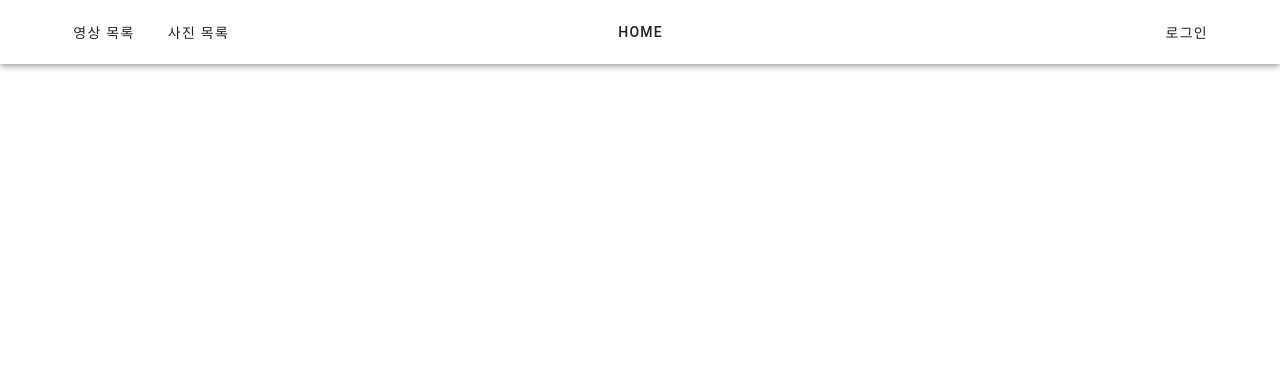
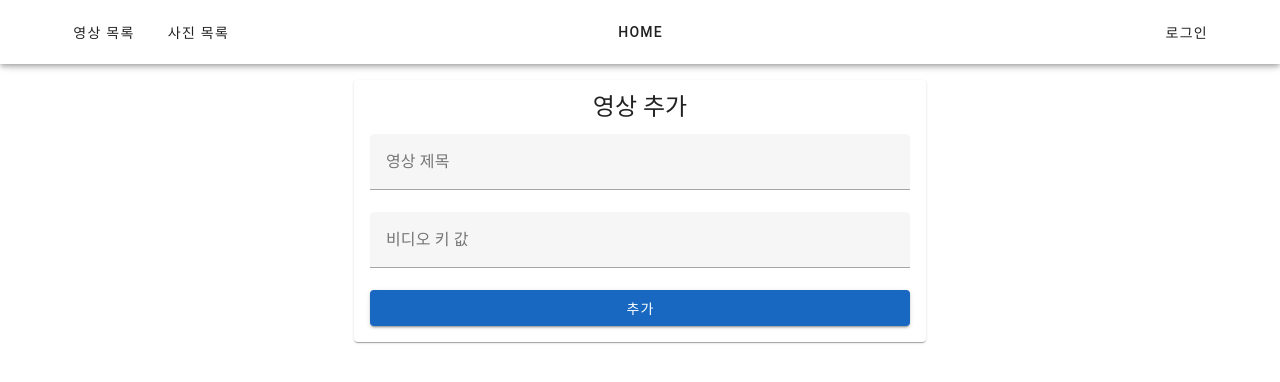
Before and after one commit to hs96wings/crud-board, a Vue app in the folder instagram-front/: page /manage in a window 1280 px wide. Shown: the top 382 px of the page. Built offline with nearby package versions, Linux system fonts and the light colour scheme.

Commit message:
[Front]: manage에서 영상 추가하기

```diff
--- a/instagram-front/src/main.js
+++ b/instagram-front/src/main.js
@@ -3,7 +3,23 @@
 import router from './router'
 import vuetify from './plugins/vuetify'
 
-const app = createApp(App)
+import axios from 'axios'
+
+const app = createApp(App);
+
+axios.interceptors.request.use(
+    config => {
+        const token = localStorage.getItem("token");
+        if (token) {
+            config.headers['Authorization'] = `Bearer ${token}`
+        }
+        return config;
+    },
+    error => {
+        // 인터셉터를 무시하고, 사용자의 본래요청인 화면으로 라우팅
+        return Promise.reject(error);
+    }
+)
 
 app.use(router)
 app.use(vuetify)
--- a/instagram-front/src/router/index.js
+++ b/instagram-front/src/router/index.js
@@ -2,11 +2,13 @@
 import HomePage from "@/views/HomePage.vue"
 import VideoTest from "@/views/VideoTest.vue"
 import LoginPage from "@/views/LoginPage.vue"
+import ManagePage from "@/views/ManagePage.vue"
 
 const routes = [
     { path: '/', name: 'HomePage', component: HomePage },
     { path: '/video', name: 'VideoTest', component: VideoTest },
     { path: '/login', name: 'LoginPage', component: LoginPage },
+    { path: '/manage', name: 'ManagePage', component: ManagePage }
 ]
 
 const router = createRouter({
--- /dev/null
+++ b/instagram-front/src/views/ManagePage.vue
@@ -0,0 +1,46 @@
+<template>
+    <v-container>
+        <v-row justify="center">
+            <v-col cols="12" sm="4" md="6">
+                <v-card>
+                    <v-card-title class="text-h5 text-center">영상 추가</v-card-title>
+                    <v-card-text>
+                        <v-form @submit.prevent="add">
+                            <v-text-field
+                                label="영상 제목"
+                                v-model="title"
+                                required>
+                            </v-text-field>
+                            <v-text-field
+                                label="비디오 키 값"
+                                v-model="videoId"
+                                required>
+                            </v-text-field>
+                            <v-btn type="submit" color="primary" block>추가</v-btn>
+                        </v-form>
+                    </v-card-text>
+                </v-card>
+            </v-col>
+        </v-row>
+    </v-container>
+</template>
+
+<script>
+import axios from 'axios'
+
+export default {
+    data() {
+        return {
+            title: "",
+            videoId: "",
+        }
+    },
+    methods: {
+        async add() {
+            const videoData = { title: this.title, videoId: this.videoId }
+            await axios.post(`${process.env.VUE_APP_API_BASE_URL}/video/add`, videoData)
+            window.location.href = "/"
+        }
+    }
+}
+</script>
```
Also changed, not shown: 1 other file (tests, documents, lock files or other folders).
